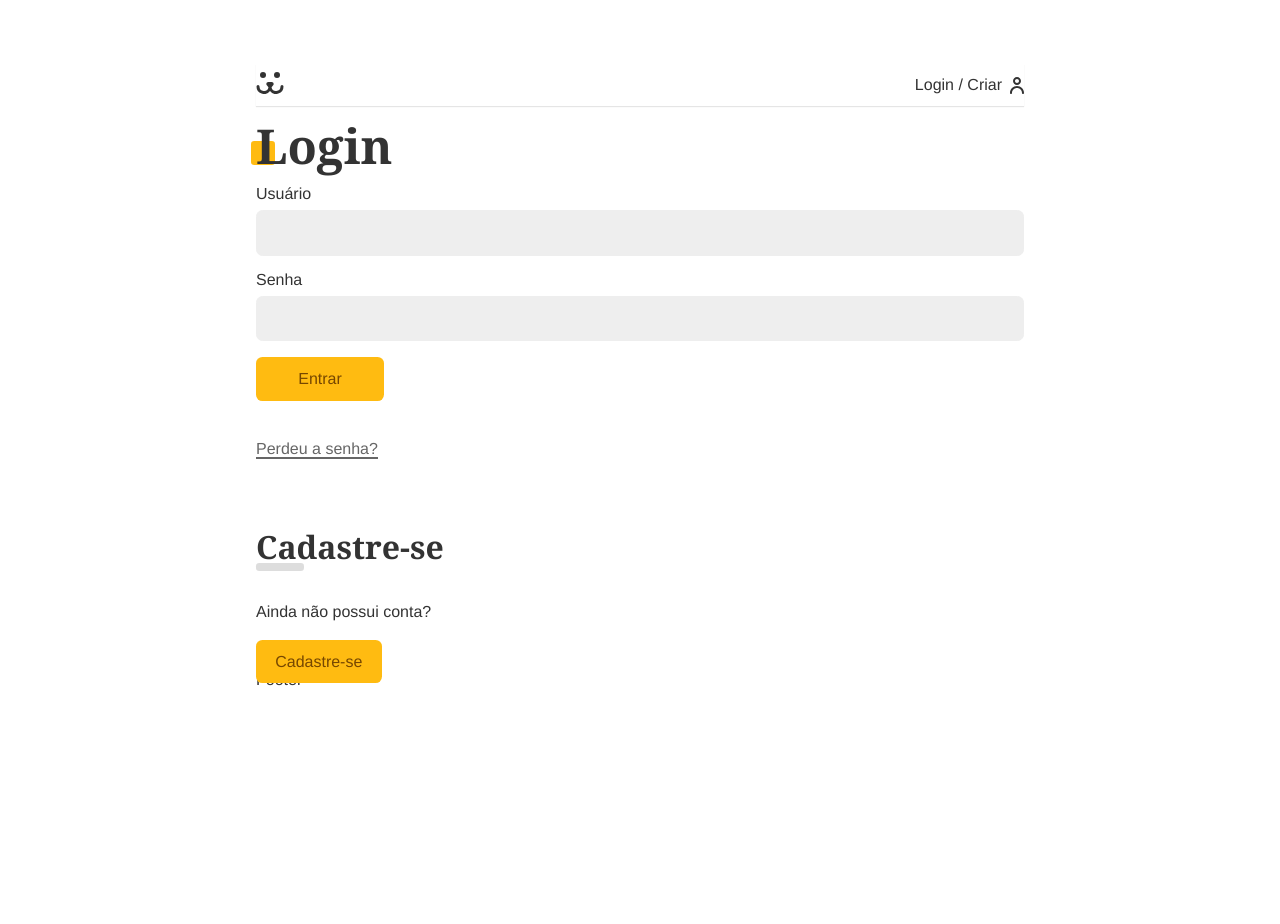
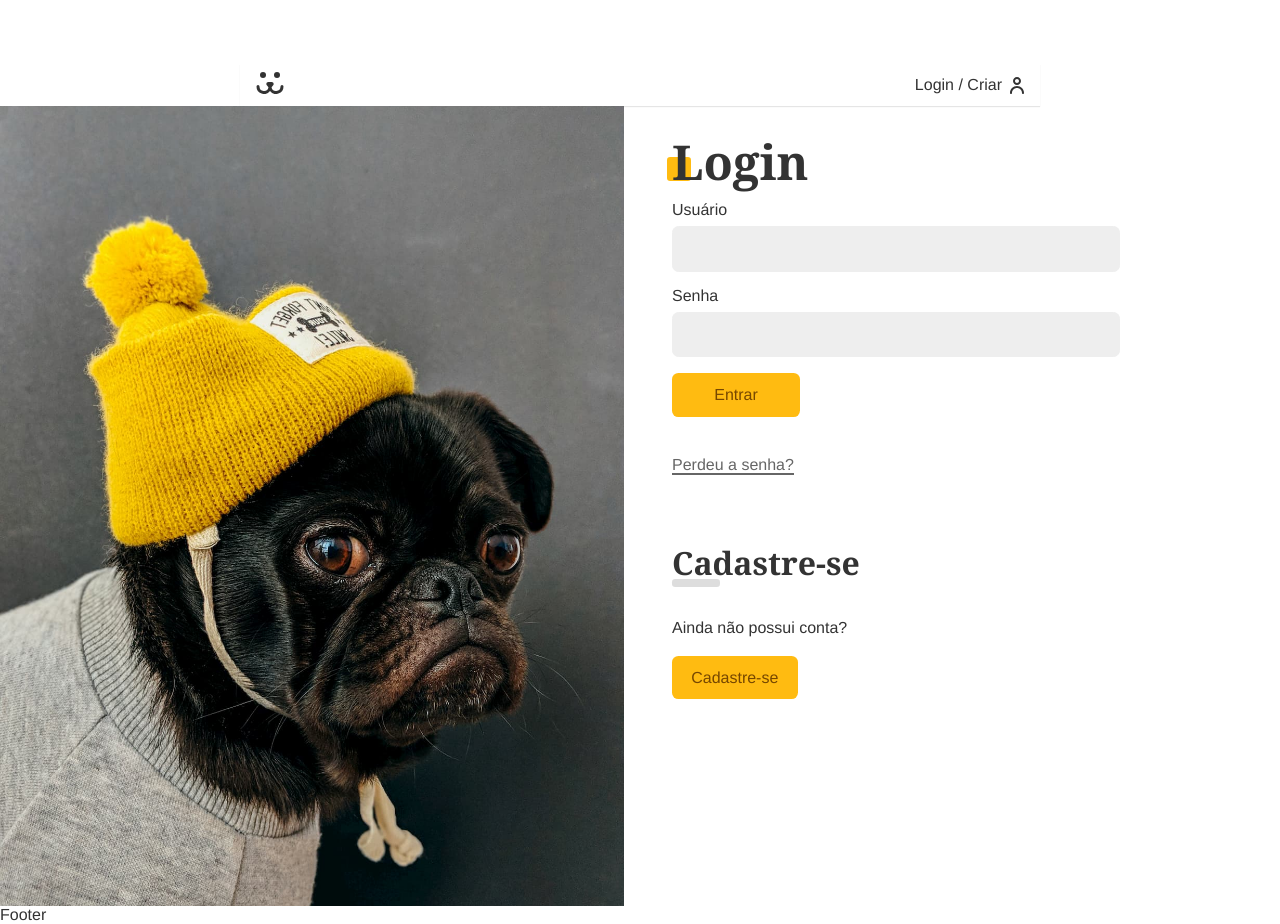
Before and after one commit to jrsoares/Dogs-web, a React (Create React App) app: page /login in a window 1280 px wide. Before the commit the page ends 800 px from the top, so only its background shows below. Built offline with nearby package versions, Linux system fonts and the light colour scheme.

Commit message:
styling the login page

```diff
--- a/src/Components/Button/styles.ts
+++ b/src/Components/Button/styles.ts
@@ -2,7 +2,7 @@ import styled from 'styled-components';
 
 export const Container = styled.button`
   font-size: 1rem;
-  font-family: Helvetica, Arial, sans-serif;
+  font-family: var(--type-primary);
   cursor: pointer;
   border: none;
   border-radius: 0.4rem;
--- a/src/Components/Header/styles.tsx
+++ b/src/Components/Header/styles.tsx
@@ -2,6 +2,9 @@ import { Link } from 'react-router-dom';
 import styled from 'styled-components';
 
 export const Container = styled.header`
+  max-width: 50rem;
+  padding: 0 1rem;
+  margin: 0 auto;
   box-shadow: 0px 1px 1px rgba(0, 0, 0, 0.1);
   background: #fff;
   width: 100%;
--- a/src/Pages/Login/index.tsx
+++ b/src/Pages/Login/index.tsx
@@ -5,7 +5,15 @@ import { yupResolver } from '@hookform/resolvers/yup';
 import * as yup from 'yup';
 import Header from '../../Components/Header';
 import Footer from '../../Components/Footer';
-import { Container, Form, Error, Forgot, Signin, Signup } from './styles';
+import {
+  Container,
+  Form,
+  Error,
+  Forgot,
+  Signin,
+  Signup,
+  Content,
+} from './styles';
 import Input from '../../Components/Input';
 import Button from '../../Components/Button';
 import { AuthContext } from '../../Context/Auth';
@@ -37,6 +45,7 @@ const Login: React.FC = () => {
     <>
       <Header />
       <Container>
+        <Content>
           <h1>Login</h1>
           <Form onSubmit={handleSubmit(onSubmit)}>
             <Input
@@ -64,6 +73,7 @@ const Login: React.FC = () => {
             <p>Ainda não possui conta?</p>
           </Signin>
           <Signup to="/signup">Cadastre-se</Signup>
+        </Content>
       </Container>
       <Footer />
     </>
--- a/src/Pages/Login/styles.ts
+++ b/src/Pages/Login/styles.ts
@@ -1,5 +1,6 @@
 import styled, { keyframes } from 'styled-components';
 import { Link } from 'react-router-dom';
+import LoginBackground from '../../Assets/login.jpg';
 
 const animatedLeft = keyframes`
 to {
@@ -9,6 +10,18 @@ to {
 `;
 
 export const Container = styled.section`
+  display: grid;
+  grid-template-columns: 1fr 1fr;
+  min-height: 100vh;
+  gap: 2rem;
+
+  :before {
+    display: block;
+    content: '';
+    background: url(${LoginBackground}) no-repeat center center;
+    background-size: cover;
+  }
+
   h1 {
     margin-top: 0.5rem;
     margin-bottom: 0.5rem;
@@ -36,6 +49,15 @@ export const Container = styled.section`
     left: -5px;
     border-radius: 0.2rem;
     z-index: -1;
+  }
+
+  @media (max-width: 40rem) {
+    & {
+      grid-template-columns: 1fr;
+    }
+    &:before {
+      display: none;
+    }
   }
 `;
 export const Form = styled.form`
@@ -105,3 +127,8 @@ export const Signup = styled(Link)`
     box-shadow: 0 0 0 3px #fea, 0 0 0 4px #fb1;
   }
 `;
+
+export const Content = styled.div`
+  max-width: 30rem;
+  padding: 1rem;
+`;
--- a/src/Styles/Global.ts
+++ b/src/Styles/Global.ts
@@ -54,9 +54,4 @@ a {
   color: #333
 }
 
-#root {
-  max-width: 50rem;
-  padding: 0 1rem;
-  margin: 0 auto;
-}
 `;
```
Lines whose indentation alone changed are shown as unchanged.
